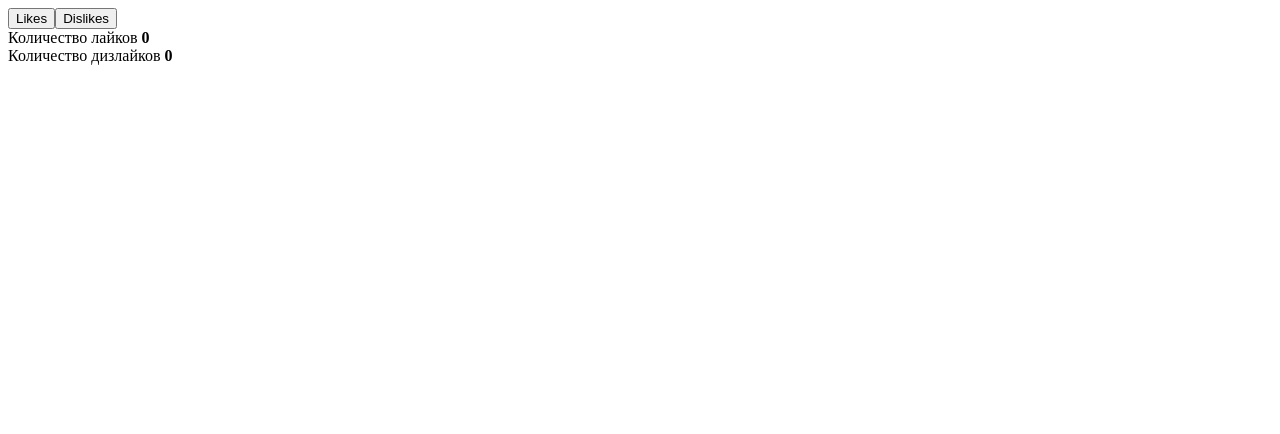
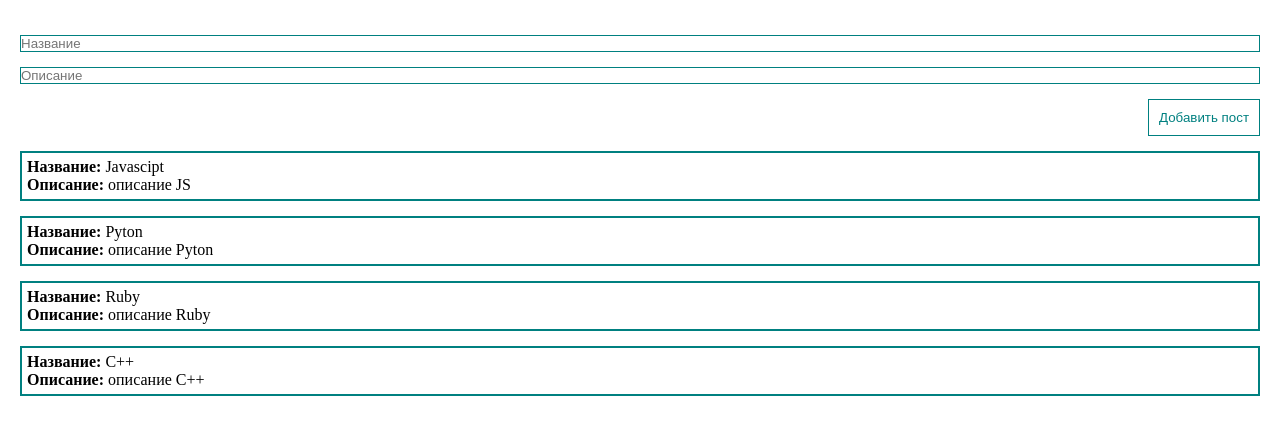
Before and after one commit to Vue-Isa/theory, a Vue app: page / in a window 1280 px wide. Shown: the top 434 px of the page. Built offline with nearby package versions, Linux system fonts and the light colour scheme.

Commit message:
use v-for

```diff
--- a/src/App.vue
+++ b/src/App.vue
@@ -1,11 +1,15 @@
 <template>
-  <div>
-    <div>
-      <button @click="addLike">Likes</button>
-      <button @click="addDislike">Dislikes</button>
+  <div class="app">
+    <form class="form">
+      <input class='input' type="text" placeholder="Название">
+      <input class='input' type="text" placeholder="Описание">
+      <button @click="createPost" class='btn'>Добавить пост</button>
+    </form>
+    <div class="post" v-for="post in posts">
+      <div><strong>Название:</strong> {{post.title}}</div>
+      <div><strong>Описание:</strong> {{post.body}}</div>
     </div>
-  <div>Количество лайков <strong>{{ likes }}</strong></div>
-  <div>Количество дизлайков <strong>{{ dislikes }}</strong></div>
+
   </div>
 </template>
 
@@ -13,22 +17,58 @@
   export default {
   data() {
     return {
-        likes: 0,
-        dislikes: 0
+      posts: [
+        {id: 1, title: 'Javascipt', body: 'описание JS'},
+        {id: 2, title: 'Pyton', body: 'описание Pyton'},
+        {id: 3, title: 'Ruby', body: 'описание Ruby'},
+        {id: 4, title: 'C++', body: 'описание C++'}
+      ]
     }
   },
 
   methods: {
-      addLike() {
-        this.likes += 1
-      },
-      addDislike() {
-        this.dislikes += 1
-      }
+
   }
   }
 </script>
 
 <style>
+  * {
+    margin: 0;
+    padding: 0;
+    box-sizing: border-box;
+  }
+
+  .app {
+    padding: 20px;
+  }
+
+  .post {
+    padding: 5px;
+    margin-top: 15px;
+    border: 2px solid teal;
+  }
+
+  .form {
+    display: flex;
+    flex-direction: column;
+
+  }
+
+  .input {
+    width: 100%;
+    border:1px solid teal;
+    pad: 10px 15px;
+    margin-top: 15px;
+  }
+
+  .btn {
+    margin-top: 15px;
+align-self: flex-end;
+padding: 10px;
+background: #fff;
+color:teal;
+border:1px solid teal;
+  }
 
 </style>
```
Lines whose indentation alone changed are shown as unchanged.
